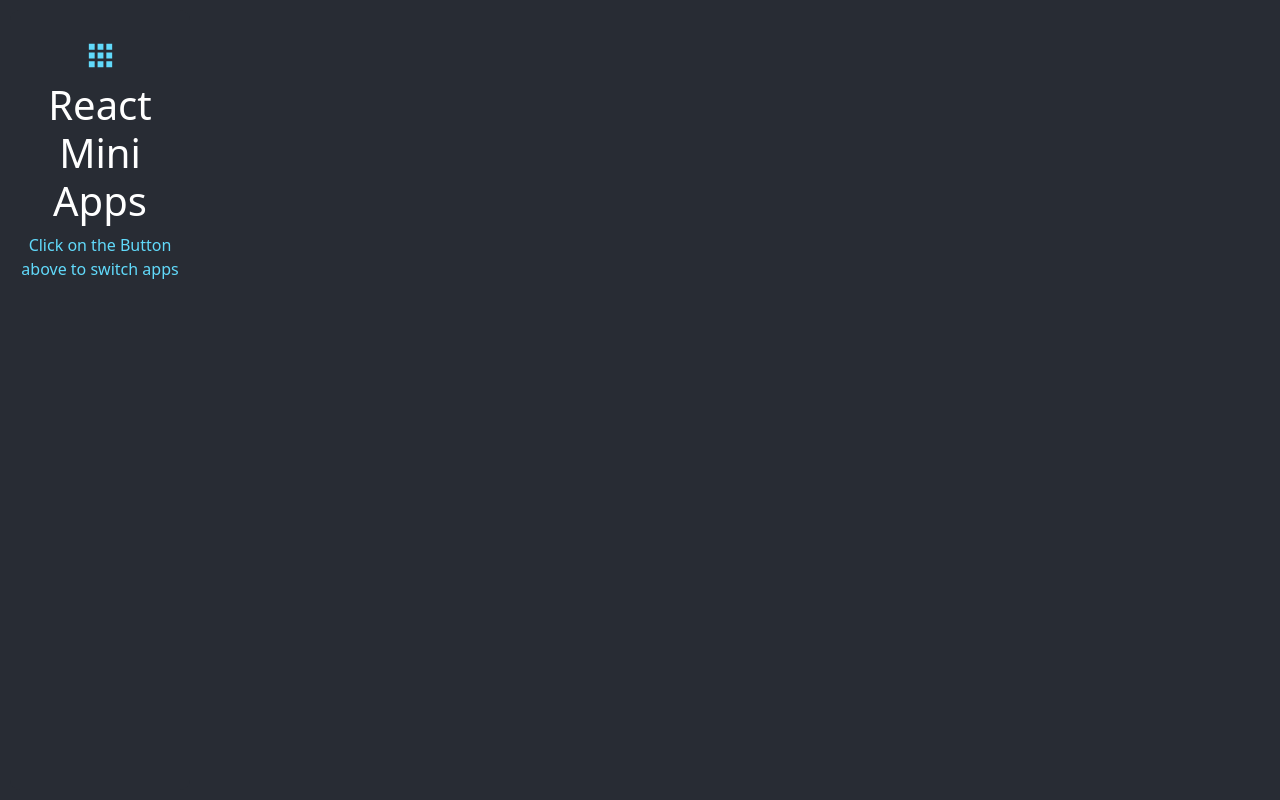
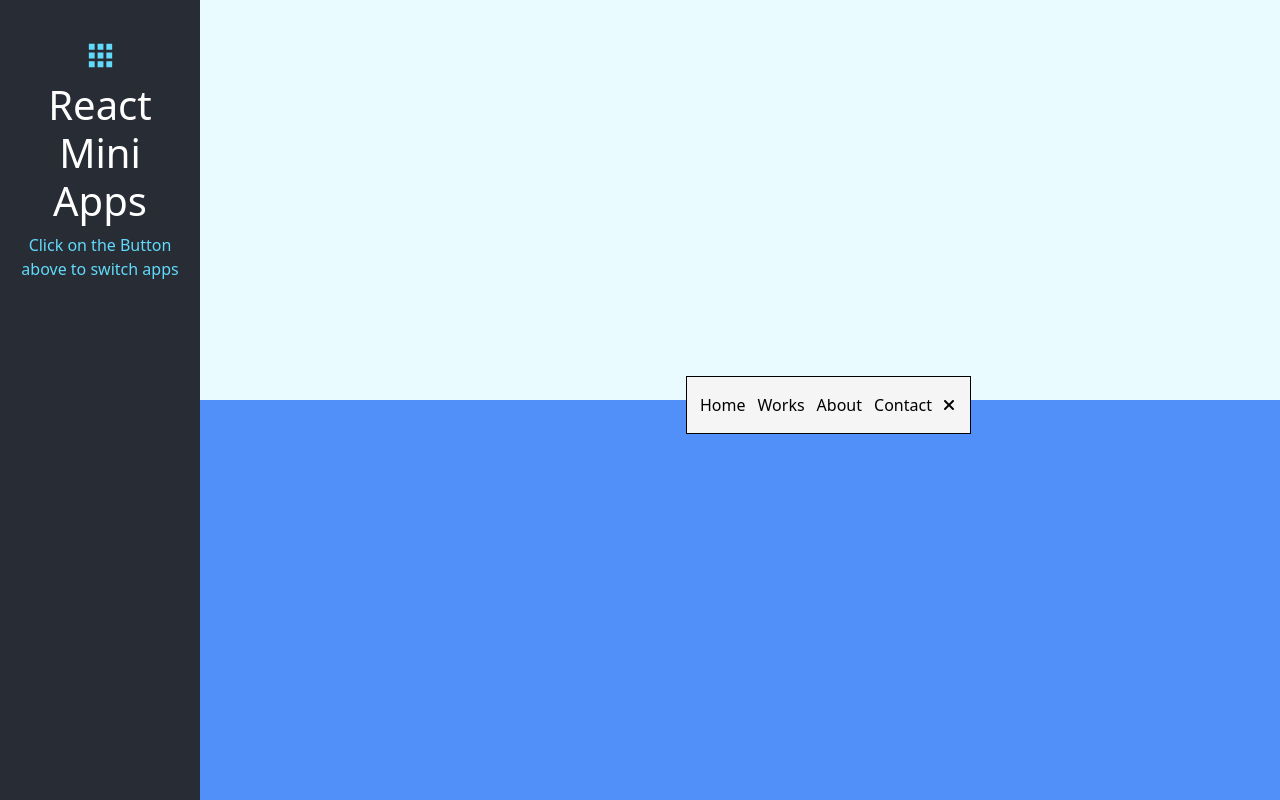
Before and after one commit to therahulmidha/mini-front-end-apps, a React (Create React App) app: page /animated-navigation in a window 1280 px wide. Built offline with nearby package versions, Linux system fonts and the light colour scheme.

Commit message:
added till animation nav static code

```diff
--- /dev/null
+++ b/src/components/AnimatedNavigation/AnimatedNavigation.css
@@ -0,0 +1,40 @@
+.animated-navigation {
+  display: 100vh;
+  display: flex;
+  flex-direction: column;
+  position: relative;
+}
+
+.animated-navigation div:nth-child(1) {
+  background-color: #eafbff;
+  height: 50vh;
+}
+
+.animated-navigation div:nth-child(2) {
+  background-color: #5290f9;
+  height: 50vh;
+}
+
+.animated-navigation div:nth-child(3) {
+  background-color: whitesmoke;
+  border: 1px solid black;
+  color: black;
+  position: absolute;
+  left: 45%;
+  top: 47%;
+}
+
+.animated-navbar ul {
+  display: flex;
+  justify-content: center;
+  align-items: center;
+  text-align: center;
+  margin: 10px 10px 10px -25px;
+}
+
+.animated-navbar ul li {
+  display: block;
+  list-style: none;
+  margin: 3px;
+  padding: 3px;
+}
--- /dev/null
+++ b/src/components/AnimatedNavigation/AnimatedNavigation.js
@@ -0,0 +1,22 @@
+import React from "react";
+import "./AnimatedNavigation.css";
+
+export const AnimatedNavigation = () => {
+  return (
+    <div className="animated-navigation">
+      <div></div>
+      <div></div>
+      <div className="animated-navbar">
+        <ul>
+          <li>Home</li>
+          <li>Works</li>
+          <li>About</li>
+          <li>Contact</li>
+          <li>
+            <i className="fa fa-times"></i>
+          </li>
+        </ul>
+      </div>
+    </div>
+  );
+};
--- a/src/components/FaqCollapse/Faq.js
+++ b/src/components/FaqCollapse/Faq.js
@@ -9,7 +9,7 @@ export const Faq = ({ q, a }) => {
     <div className={open ? "faq faq-open" : "faq"} onClick={handleFaqClick}>
       <span>
         <h5>{q}</h5>
-        <i class={open ? "fa fa-times" : "fa-solid fa-caret-down"}></i>
+        <i className={open ? "fa fa-times" : "fa-solid fa-caret-down"}></i>
       </span>
       <p>{a}</p>
     </div>
--- /dev/null
+++ b/src/components/RandomChoicePicker/RandomChoicePicker.css
@@ -0,0 +1,51 @@
+.choices-container {
+  background-color: #2b88f0;
+  height: 100vh;
+  text-align: center;
+}
+
+.choices-container * {
+  width: 40vw;
+}
+
+.picked-choices {
+  display: flex;
+
+  /* allow wrapping onto multiple lines. */
+  flex-wrap: wrap;
+}
+
+.picked-choice {
+  word-wrap: none;
+  margin: 10px;
+  padding: 5px;
+  background-color: #f0932b;
+  border-radius: 20px;
+  width: 5vw;
+  text-align: center;
+}
+
+/* .animate-choice {
+  animation: choiceBlink 0.8s;
+} */
+
+@keyframes choiceBlink {
+  0% {
+    background-color: darkblue;
+  }
+  30% {
+    background-color: #f0932b;
+  }
+  50% {
+    background-color: darkblue;
+  }
+  70% {
+    background-color: #f0932b;
+  }
+  90% {
+    background-color: darkblue;
+  }
+  100% {
+    background-color: #f0932b;
+  }
+}
--- /dev/null
+++ b/src/components/RandomChoicePicker/RandomChoicePicker.js
@@ -0,0 +1,66 @@
+import React, { useRef, useState } from "react";
+import "./RandomChoicePicker.css";
+
+export const RandomChoicePicker = () => {
+  const [choices, setChoices] = useState([]);
+  const choicesRef = useRef();
+  const onChangeHandler = (e) => {
+    const text = e.target.value;
+    if (text === "") {
+      setChoices((prevState) => {
+        return [];
+      });
+      choicesRef.current.innerHTML = "";
+    }
+    if (!text.includes(",")) {
+      return;
+    }
+    const words = text.split(",");
+    const lastWord = words[words.length - 2];
+    if (choices.includes(lastWord)) {
+      return;
+    }
+    if (lastWord.trim() !== "") {
+      const newChoice = document.createElement("p");
+      newChoice.className = "picked-choice";
+      newChoice.innerHTML = lastWord;
+      choicesRef.current.appendChild(newChoice);
+      setChoices((prevState) => {
+        return [...prevState, lastWord];
+      });
+    }
+  };
+
+  function showAnimation() {
+    for (let i = 0; i < 3; i++) {
+      Array.from(choicesRef.current.children).forEach((child, index) => {
+        child.style.backgroundColor = "#f0932b";
+        child.style.animation = `choiceBlink 0.5s linear ${index * 0.1}s`;
+      });
+      const random = Math.floor(
+        Math.random() * choicesRef.current.children.length
+      );
+      console.log("random", random);
+      choicesRef.current.children[random].style.backgroundColor = "darkblue";
+    }
+  }
+
+  const keyDownHandler = (e) => {
+    if (e.key === "Enter") {
+      showAnimation();
+    }
+  };
+
+  return (
+    <div className="center-vh-col choices-container">
+      <p>
+        Enter all of the choices divided by a comma (',').
+        <br />
+        Press enter when you're done
+      </p>
+      <textarea onChange={onChangeHandler} onKeyDown={keyDownHandler} />
+      <div className="picked-choices" ref={choicesRef}>
+      </div>
+    </div>
+  );
+};
--- a/src/routes.js
+++ b/src/routes.js
@@ -11,6 +11,8 @@ import { FormWithWaveEffect } from "./components/FormWithWaveEffect/FormWithWave
 import { SoundBoard } from "./components/SoundBoard/SoundBoard";
 import { EventKeyCodes } from "./components/EventKeyCodes/EventKeyCodes";
 import { FaqCollapse } from "./components/FaqCollapse/FaqCollapse";
+import { RandomChoicePicker } from "./components/RandomChoicePicker/RandomChoicePicker";
+import { AnimatedNavigation } from "./components/AnimatedNavigation/AnimatedNavigation";
 
 export const routes = [
   {
@@ -71,11 +73,21 @@ export const routes = [
   {
     path: "/event-keycodes",
     name: "Event KeyCodes",
-    element: <EventKeyCodes/>,
+    element: <EventKeyCodes />,
   },
   {
     path: "/faq-collapse",
     name: "FAQs Collapse",
-    element: <FaqCollapse/>,
+    element: <FaqCollapse />,
+  },
+  {
+    path: "/random-choice-picker",
+    name: "Random Choice Picker",
+    element: <RandomChoicePicker />,
+  },
+  {
+    path: "/animated-navigation",
+    name: "Animated Navigation",
+    element: <AnimatedNavigation />,
   },
 ];
```
